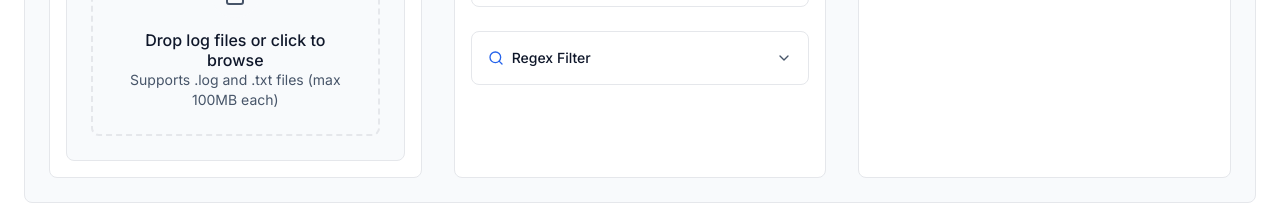
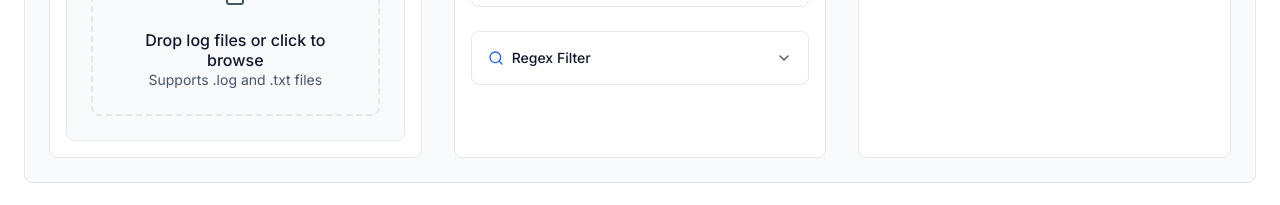
Before and after one commit to mcasari/logmerger, a React (Vite) app: page / in a window 1280 px wide. Shown: the part 376-581 px from the top of the page. Built offline with nearby package versions, Linux system fonts and the light colour scheme.

Commit message:
remove text max 100MB each

```diff
--- a/src/pages/log-merger/components/FileUploadZone.jsx
+++ b/src/pages/log-merger/components/FileUploadZone.jsx
@@ -119,7 +119,7 @@ const FileUploadZone = ({
               {isDragOver ? 'Drop files here' : 'Drop log files or click to browse'}
             </p>
             <p className="text-sm text-text-secondary">
-              Supports .log and .txt files (max 100MB each)
+              Supports .log and .txt files
             </p>
           </div>
         </div>
```
